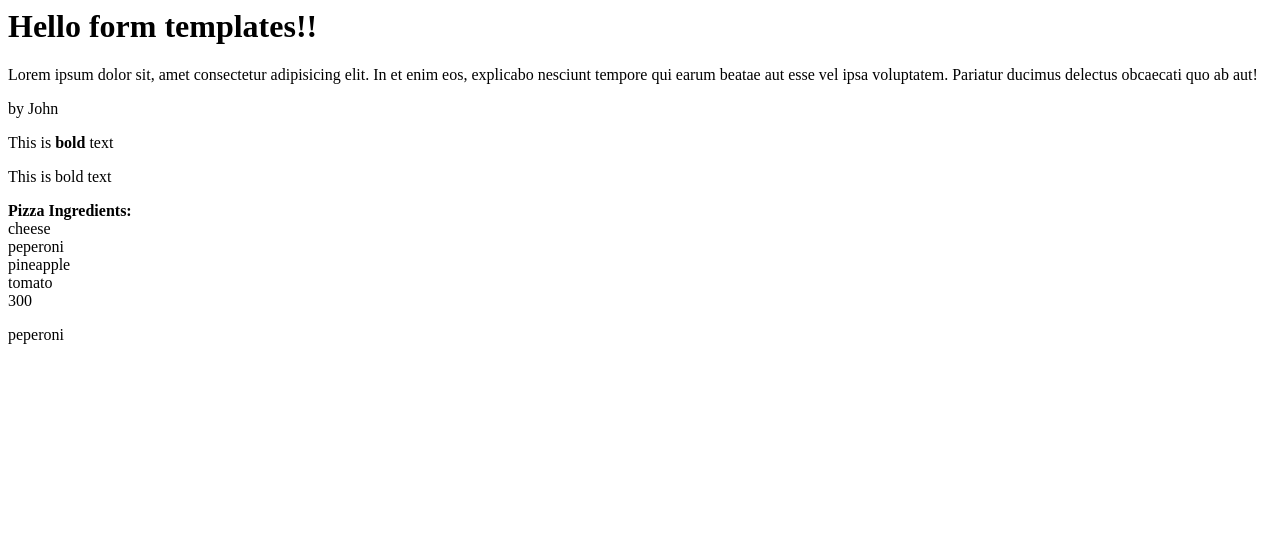
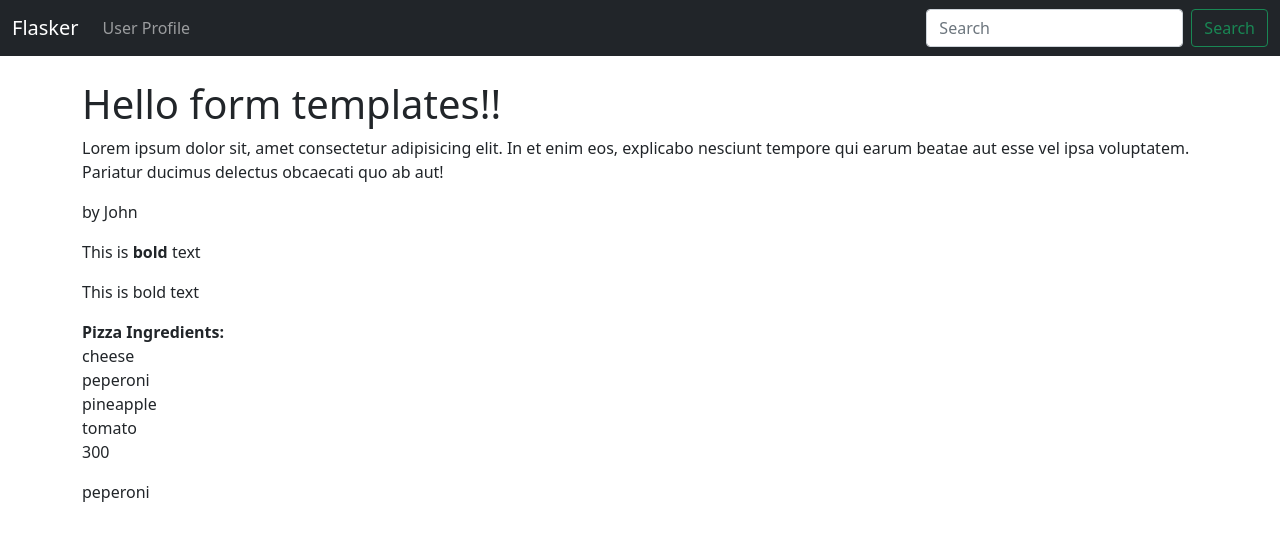
Before and after one commit to mahesh20/flasker, a Flask app: page / in a window 1280 px wide. Shown: the top 541 px of the page. Run offline with Flask 2, Linux system fonts and the light colour scheme.

Commit message:
added a navbar

```diff
--- a/templates/404.html
+++ b/templates/404.html
@@ -1,6 +1,11 @@
+{% extends 'base.html' %}
+
+
+{% block content %}
 <br>
 
 <center>
   <h1>404 Error</h1>
   <p>Page not found...Try again</p>
 </center>
+{% endblock %}
--- a/templates/500.html
+++ b/templates/500.html
@@ -1,6 +1,11 @@
+{% extends 'base.html' %}
+
+
+{% block content %}
 <br>
 
 <center>
   <h1>500 Internal Server Error</h1>
   <p>Something went wrong. Try again.</p>
 </center>
+{% endblock %}
--- /dev/null
+++ b/templates/base.html
@@ -0,0 +1,34 @@
+<!doctype html>
+<html lang="en">
+  <head>
+    <!-- Required meta tags -->
+    <meta charset="utf-8">
+    <meta name="viewport" content="width=device-width, initial-scale=1">
+
+    <!-- Bootstrap CSS -->
+    <link href="https://cdn.jsdelivr.net/npm/bootstrap@5.1.3/dist/css/bootstrap.min.css" rel="stylesheet" integrity="sha384-1BmE4kWBq78iYhFldvKuhfTAU6auU8tT94WrHftjDbrCEXSU1oBoqyl2QvZ6jIW3" crossorigin="anonymous">
+
+    <title>Flasker</title>
+  </head>
+  <body>
+    {% include 'nav_bar.html' %}
+    <br>
+    <div class="container">
+      {% block content %}
+
+      {% endblock %}
+    </div>
+
+
+    <!-- Optional JavaScript; choose one of the two! -->
+
+    <!-- Option 1: Bootstrap Bundle with Popper -->
+    <script src="https://cdn.jsdelivr.net/npm/bootstrap@5.1.3/dist/js/bootstrap.bundle.min.js" integrity="sha384-ka7Sk0Gln4gmtz2MlQnikT1wXgYsOg+OMhuP+IlRH9sENBO0LRn5q+8nbTov4+1p" crossorigin="anonymous"></script>
+
+    <!-- Option 2: Separate Popper and Bootstrap JS -->
+    <!--
+    <script src="https://cdn.jsdelivr.net/npm/@popperjs/core@2.10.2/dist/umd/popper.min.js" integrity="sha384-7+zCNj/IqJ95wo16oMtfsKbZ9ccEh31eOz1HGyDuCQ6wgnyJNSYdrPa03rtR1zdB" crossorigin="anonymous"></script>
+    <script src="https://cdn.jsdelivr.net/npm/bootstrap@5.1.3/dist/js/bootstrap.min.js" integrity="sha384-QJHtvGhmr9XOIpI6YVutG+2QOK9T+ZnN4kzFN1RtK3zEFEIsxhlmWl5/YESvpZ13" crossorigin="anonymous"></script>
+    -->
+  </body>
+</html>
--- a/templates/index.html
+++ b/templates/index.html
@@ -1,3 +1,9 @@
+{% extends 'base.html' %}
+
+
+{% block content %}
+
+
 <h1>Hello form templates!!</h1>
 
 <p>Lorem ipsum dolor sit, amet consectetur adipisicing elit. In et enim eos, explicabo nesciunt tempore qui earum beatae aut esse vel ipsa voluptatem. Pariatur ducimus delectus obcaecati quo ab aut!</p>
@@ -21,3 +27,5 @@
 </p>
 
 <p>{{ fav_pizza.1 }}</p>
+
+{% endblock %}
--- /dev/null
+++ b/templates/nav_bar.html
@@ -0,0 +1,22 @@
+<nav class="navbar navbar-expand-lg navbar-dark bg-dark">
+  <div class="container-fluid">
+    <a class="navbar-brand" href="{{ url_for('home') }}">Flasker</a>
+    <button class="navbar-toggler" type="button" data-bs-toggle="collapse" data-bs-target="#navbarSupportedContent" aria-controls="navbarSupportedContent" aria-expanded="false" aria-label="Toggle navigation">
+      <span class="navbar-toggler-icon"></span>
+    </button>
+    <div class="collapse navbar-collapse" id="navbarSupportedContent">
+      <ul class="navbar-nav me-auto mb-2 mb-lg-0">
+
+        <li class="nav-item">
+          <a class="nav-link" href="{{ url_for('user',name='Sally') }}">User Profile</a>
+        </li>
+
+
+      </ul>
+      <form class="d-flex">
+        <input class="form-control me-2" type="search" placeholder="Search" aria-label="Search">
+        <button class="btn btn-outline-success" type="submit">Search</button>
+      </form>
+    </div>
+  </div>
+</nav>
--- a/templates/user.html
+++ b/templates/user.html
@@ -1 +1,5 @@
-<h1>Hello {{ user_name|capitalize }}</h1>
+{% extends 'base.html' %}
+
+{% block content %}
+  <h1>Hello {{ user_name|capitalize }}</h1>
+{% endblock %}
```
